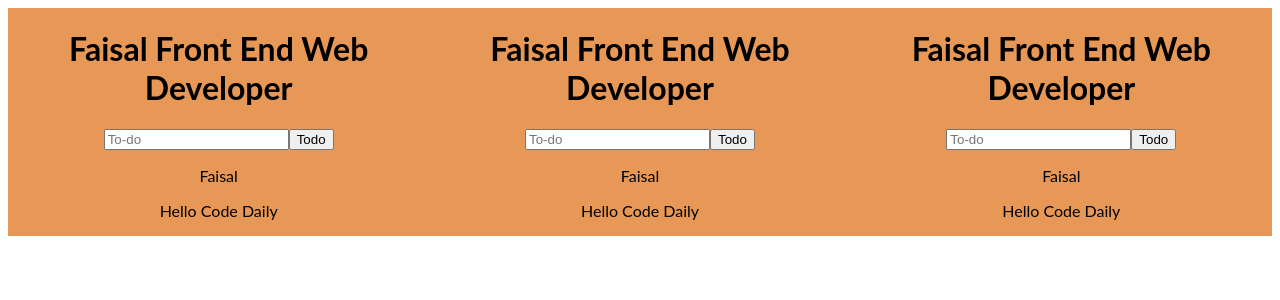
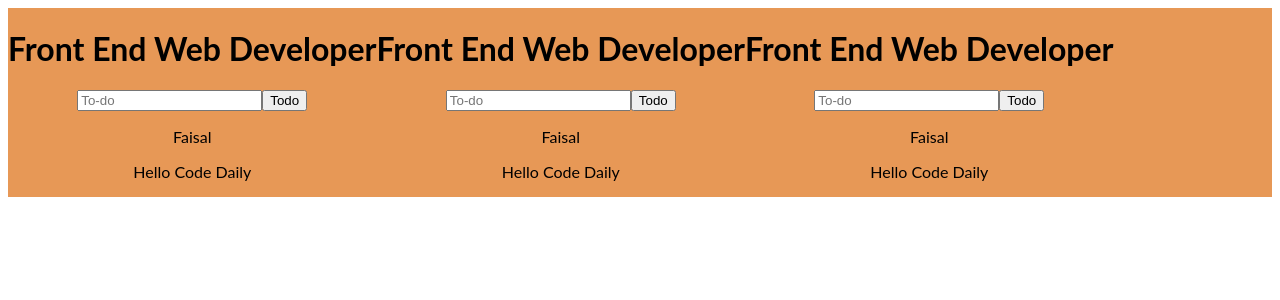
Before and after one commit to faisalmirji123/Demo-, a React (Create React App) app: page / in a window 1280 px wide. Shown: the top 300 px of the page. Built offline with nearby package versions, Linux system fonts and the light colour scheme.

Commit message:
1 file modified

```diff
--- a/src/Components/TodoList.js
+++ b/src/Components/TodoList.js
@@ -6,7 +6,7 @@ function TodoList() {
 
   return (
     <div>
-      <h1 style={{ textAlign: "center" }}> Faisal Front End Web Developer </h1>
+      <h1 style={{ textAlign: "center" }}>Front End Web Developer </h1>
       <TodoForm />
       <Todo />
       <p style={{ textAlign: "center" }}> Hello Code Daily</p>
```
